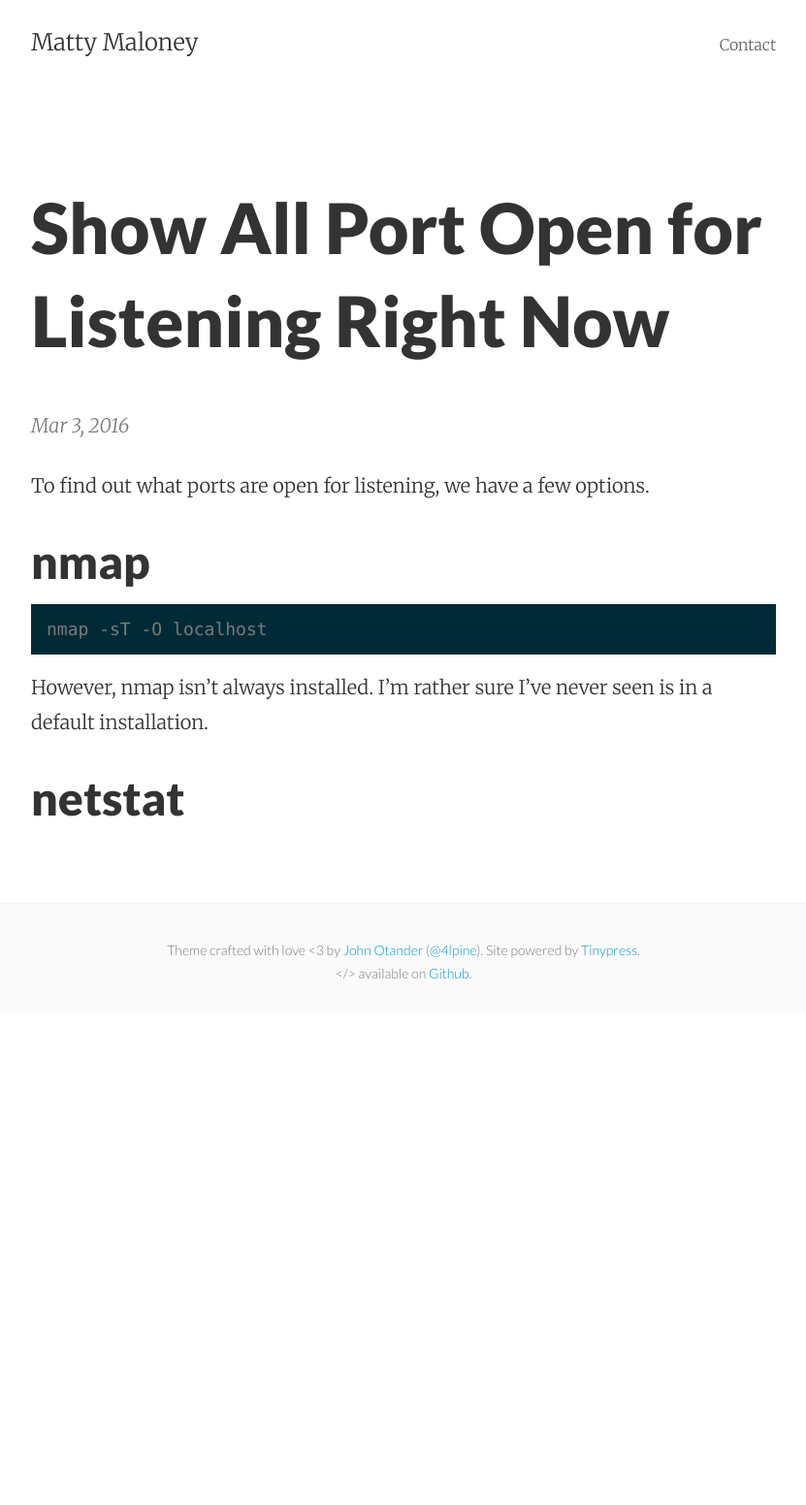
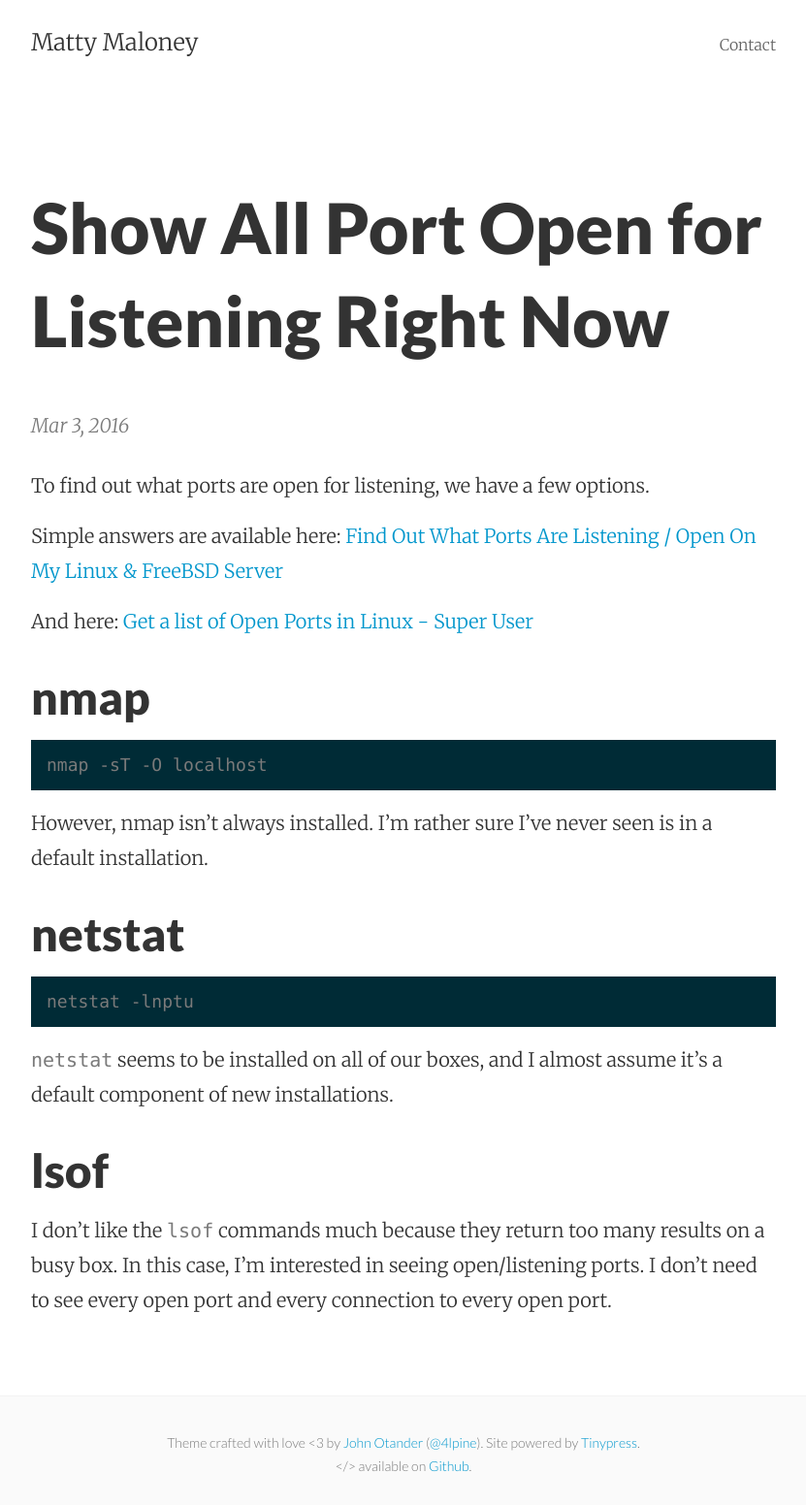
Before and after one commit to mattymaloney/mattymaloney.github.io, a Jekyll site: the page built from _posts/2016-03-03-find-open-listening-ports.md, in a window 1280 px wide. Shown: the whole page at 97% size, without its empty margins (224-1055 px from the left). Built offline with Jekyll 4.4.1, drawn with Linux system fonts in a browser that asks for light colours; before the commit the page ends 1044 px from its top, so only the background shows below that.

Commit message:
Created 2016-03-03-find-open-listening-ports.md

````diff
--- a/_posts/2016-03-03-find-open-listening-ports.md
+++ b/_posts/2016-03-03-find-open-listening-ports.md
@@ -5,6 +5,11 @@ title: Show All Port Open for Listening Right Now
 ---
 
 To find out what ports are open for listening, we have a few options.
+
+Simple answers are available here: [Find Out What Ports Are Listening / Open On My Linux & FreeBSD Server](http://www.cyberciti.biz/faq/how-do-i-find-out-what-ports-are-listeningopen-on-my-linuxfreebsd-server/)
+
+And here: [Get a list of Open Ports in Linux - Super User](http://superuser.com/questions/529830/get-a-list-of-open-ports-in-linux)
+
 
 ## nmap
 
@@ -16,3 +21,14 @@ However, nmap isn't always installed. I'm rather sure I've never seen is in a de
 
 
 ## netstat
+
+```
+netstat -lnptu
+```
+
+`netstat` seems to be installed on all of our boxes, and I almost assume it's a default component of new installations.
+
+
+## lsof
+
+I don't like the `lsof` commands much because they return too many results on a busy box. In this case, I'm interested in seeing open/listening ports. I don't need to see every open port and every connection to every open port.
````
